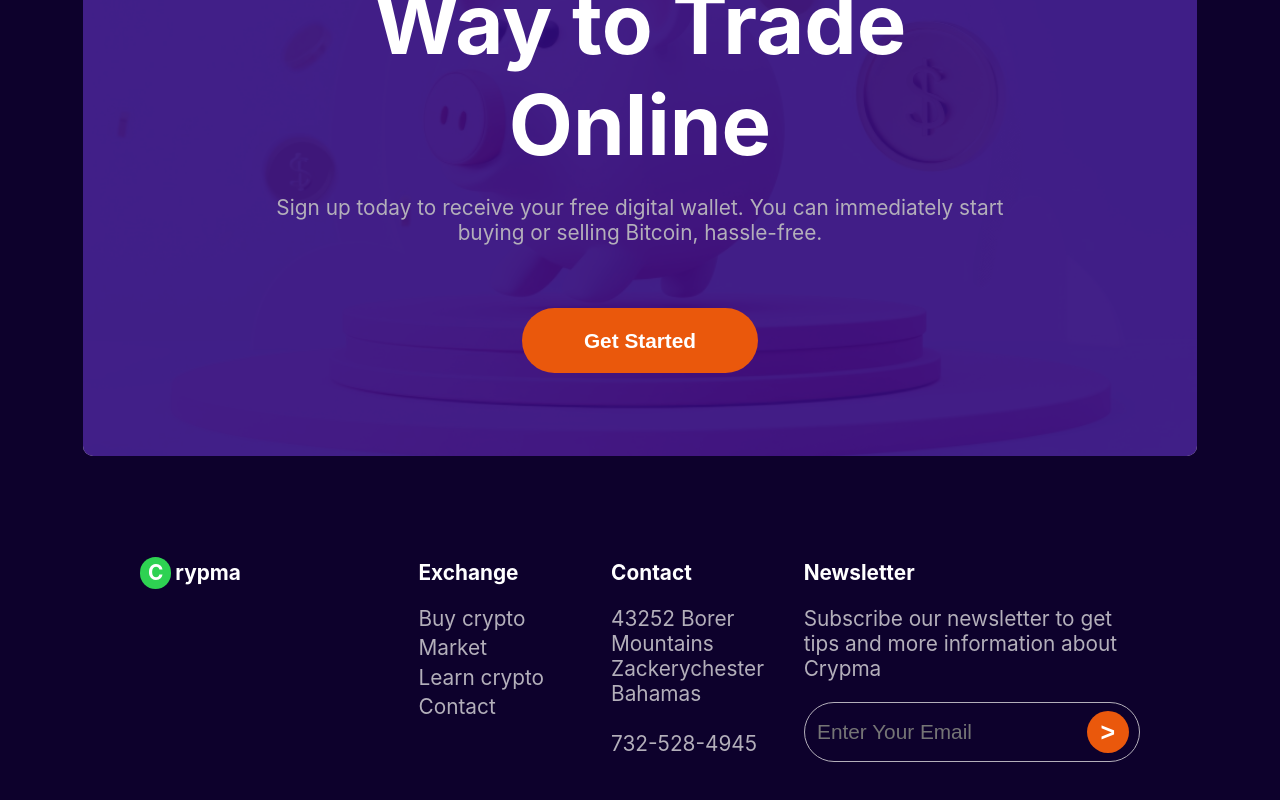
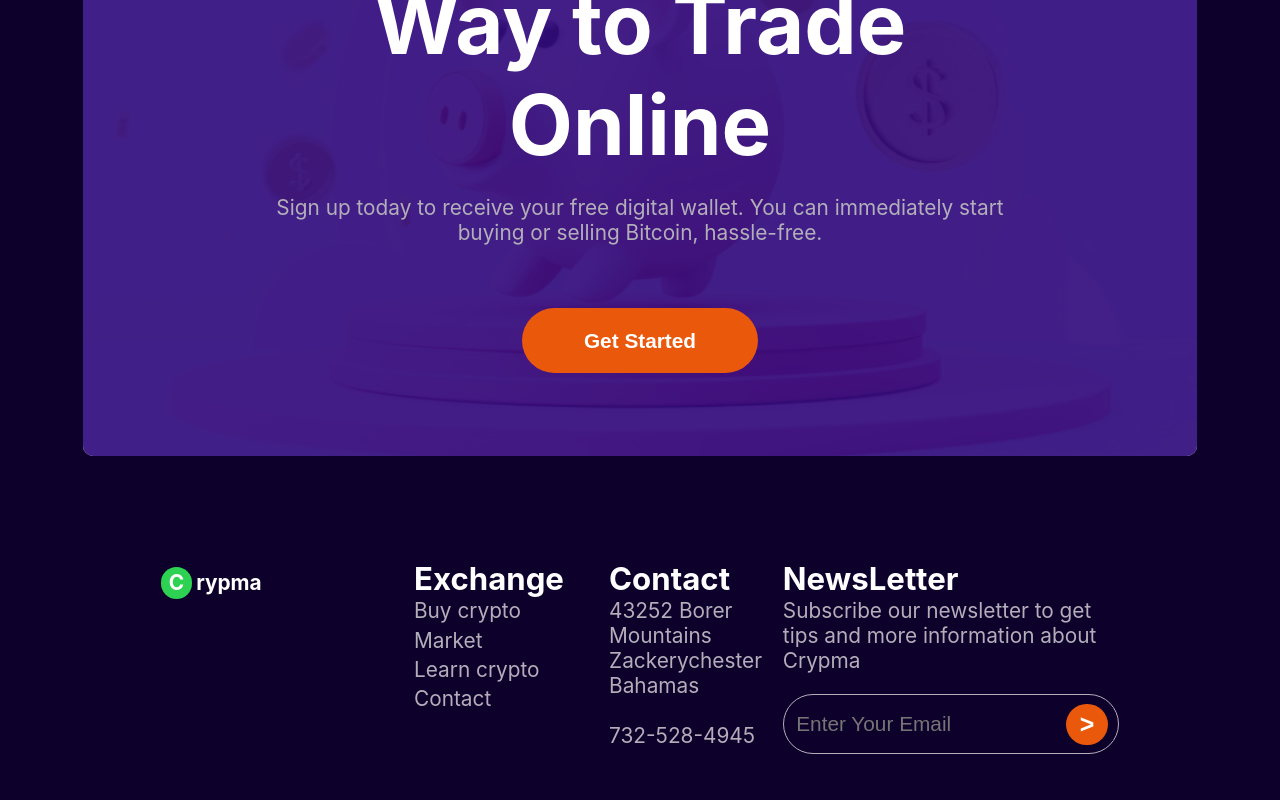
Before and after one commit to turtledev65/Crypma, a React (Vite) app: page / in a window 1280 px wide. Shown: the part 8413-9213 px from the top of the page. Built offline with nearby package versions, Linux system fonts and the light colour scheme; no server answers.

Commit message:
feat: make the footer collapsible on smaller screens

```diff
--- a/src/components/footer/footer.module.css
+++ b/src/components/footer/footer.module.css
@@ -1,20 +1,81 @@
 .footer {
   display: flex;
-  justify-content: space-between;
-  align-items: baseline;
+  flex-direction: column;
   gap: 1rem;
 
   max-width: 1000px;
   margin: auto;
   margin-bottom: 3rem;
+
+  padding: 0 1rem;
+}
+
+.logo {
+  order: 1;
+}
+
+@media screen and (min-width: 768px) {
+  .footer {
+    flex-direction: row;
+    justify-content: space-between;
+    align-items: baseline;
+    padding-inline: 1rem;
+  }
+
+  .logo {
+    order: 0;
+    flex: 2;
+  }
 }
 
 .section {
   flex: 1;
+  padding: 1rem 0;
+  border-bottom: 2px solid var(--gray-500);
+
+  display: flex;
+  flex-direction: column;
+  justify-content: space-between;
+
+  height: auto;
 }
 
-.section:first-of-type {
-  flex: 1.5;
+.contentWrapper {
+  display: flex;
+}
+
+.content {
+  max-height: 100%;
+  overflow: hidden;
+  transition: max-height 0.15s;
+}
+
+.collapsed {
+  max-height: 0;
+}
+
+.header {
+  display: flex;
+  justify-content: space-between;
+  align-items: center;
+}
+
+.header button {
+  width: 2rem;
+  aspect-ratio: 1;
+  border-radius: 50%;
+  background: var(--bg-alt);
+  color: var(--gray-500);
+  display: grid;
+  place-items: center;
+  font-weight: bold;
+
+  transition: all 0.2s;
+}
+
+
+.header>h3 {
+  margin: 0;
 }
 
 .section ul {
@@ -22,3 +83,21 @@
   flex-direction: column;
   gap: 0.2em;
 }
+
+@media screen and (min-width: 768px) {
+  .section:first-of-type {
+    flex: 1.5;
+  }
+
+  .section {
+    border-bottom: none;
+  }
+
+  .header>button {
+    display: none;
+  }
+
+  .collapsed {
+    max-height: 100%;
+  }
+}
--- a/src/components/footer/footer.tsx
+++ b/src/components/footer/footer.tsx
@@ -1,24 +1,20 @@
-import { FormEvent, useRef } from "react";
+import { FormEvent, PropsWithChildren, useRef, useState } from "react";
 import Logo from "../logo";
 import styles from "./footer.module.css"
 
 const Footer = () => {
   return (
     <footer className={styles.footer} >
-      <div className={styles.section}>
-        <Logo />
-      </div>
-      <div className={styles.section}>
-        <p className="font-bold color-white">Exchange</p>
+      <Logo className={styles.logo} />
+      <FooterSection title="Exchange">
         <ul>
           <li><a className="link" href="#">Buy crypto</a></li>
           <li><a className="link" href="#">Market</a></li>
           <li><a target="_blank" className="link" href="https://en.wikipedia.org/wiki/Cryptocurrency">Learn crypto</a></li>
           <li><a className="link" href="#">Contact</a></li>
         </ul >
-      </div >
-      <div className={styles.section}>
-        <p className="font-bold color-white">Contact</p>
+      </FooterSection>
+      <FooterSection title="Contact">
         43252 Borer Mountains
         <br />
         Zackerychester
@@ -27,13 +23,32 @@ const Footer = () => {
         <br />
         <br />
         732-528-4945
-      </div >
-      <div className={styles.section}>
-        <p className="font-bold color-white">Newsletter</p>
+      </FooterSection>
+      <FooterSection title="NewsLetter">
         Subscribe our newsletter to get tips and more information about Crypma
         <EmailInput className="mt-1" onSubmit={(email) => console.log(`${email} subscribed to newsletter`)} />
-      </div >
+      </FooterSection>
     </footer >
+  )
+}
+
+const FooterSection = ({ title, children }: { title?: string } & PropsWithChildren) => {
+  const [isCollapsed, setCollapsed] = useState(true);
+
+  return (
+    <section className={styles.section}>
+      <div className={styles.header}>
+        {title && <h3>{title}</h3>}
+        <button style={{ rotate: `${isCollapsed ? "0deg" : "-90deg"}` }} onClick={() => setCollapsed(prevCollapsed => !prevCollapsed)} className={styles.collapseBtn}>{"<"}</button>
+      </div>
+      <div className={styles.contentWrapper} >
+        <div>
+          <div className={`${styles.content} ${isCollapsed && styles.collapsed}`}>
+            {children}
+          </div>
+        </div>
+      </div>
+    </section>
   )
 }
 
--- a/src/components/logo/logo.tsx
+++ b/src/components/logo/logo.tsx
@@ -1,8 +1,8 @@
 import styles from "./logo.module.css"
 
-const Logo = () => {
+const Logo = ({ className }: { className?: string }) => {
   return (
-    <a href="#" className="font-bold color-white">
+    <a href="#" className={`font-bold color-white ${className ?? ""}`}>
       <span className={styles.logo}>C</span>rypma
     </a>
   )
```
